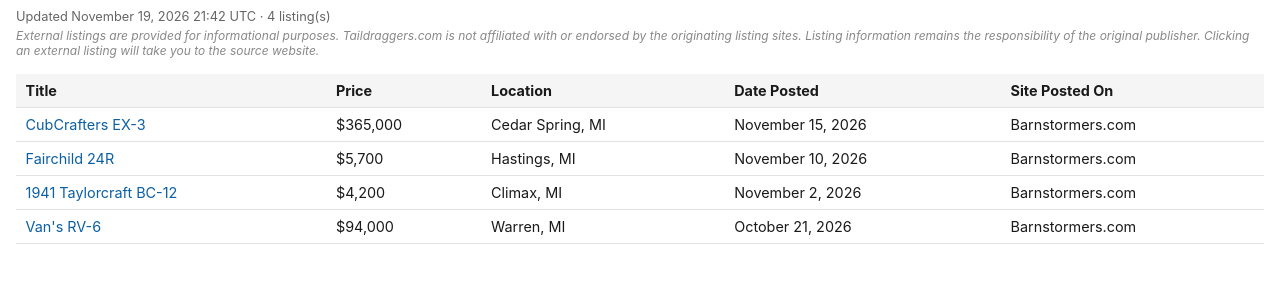
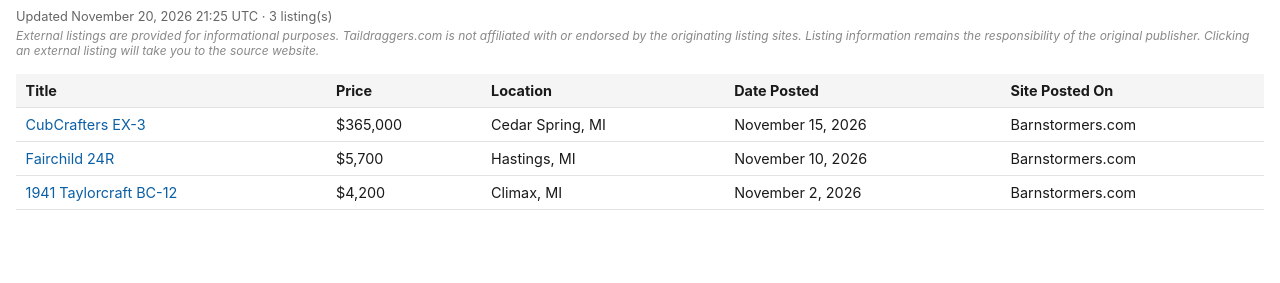
Before and after one commit to taildraggers/michigan, a plain HTML site: page docs/index.html in a window 1280 px wide. Shown: the part 43-326 px from the top of the page. Drawn offline with Linux system fonts and the light colour scheme.

Commit message:
Update Michigan listings (2026-11-20)

```diff
--- a/docs/index.html
+++ b/docs/index.html
@@ -58,7 +58,7 @@
 </head>
 <body>
   <h1>Taildragger Ads in Michigan</h1>
-  <div class="updated">Updated November 19, 2026 21:42 UTC &middot; 4 listing(s)</div>
+  <div class="updated">Updated November 20, 2026 21:25 UTC &middot; 3 listing(s)</div>
   <div class="disclaimer">External listings are provided for informational purposes. Taildraggers.com is not affiliated with or endorsed by the originating listing sites. Listing information remains the responsibility of the original publisher. Clicking an external listing will take you to the source website.</div>
   <table>
     <thead>
@@ -68,7 +68,6 @@
         <tr><td><a href="https://www.barnstormers.com/classified-2079005-cubcrafters-EX3.html" target="_blank" rel="noopener noreferrer">CubCrafters EX-3</a></td><td>$365,000</td><td>Cedar Spring, MI</td><td>November 15, 2026</td><td>Barnstormers.com</td></tr>
         <tr><td><a href="https://www.barnstormers.com/classified-2034651-FAIRCHILD-24R-PROJECT-COMPLETE.html" target="_blank" rel="noopener noreferrer">Fairchild 24R</a></td><td>$5,700</td><td>Hastings, MI</td><td>November 10, 2026</td><td>Barnstormers.com</td></tr>
         <tr><td><a href="https://www.barnstormers.com/classified-1974593-1941-Taylorcraft-BC-12-65.html" target="_blank" rel="noopener noreferrer">1941 Taylorcraft BC-12</a></td><td>$4,200</td><td>Climax, MI</td><td>November 2, 2026</td><td>Barnstormers.com</td></tr>
-        <tr><td><a href="https://www.barnstormers.com/classified-2067011-RV6.html" target="_blank" rel="noopener noreferrer">Van&#x27;s RV-6</a></td><td>$94,000</td><td>Warren, MI</td><td>October 21, 2026</td><td>Barnstormers.com</td></tr>
     </tbody>
   </table>
 <script>
```
